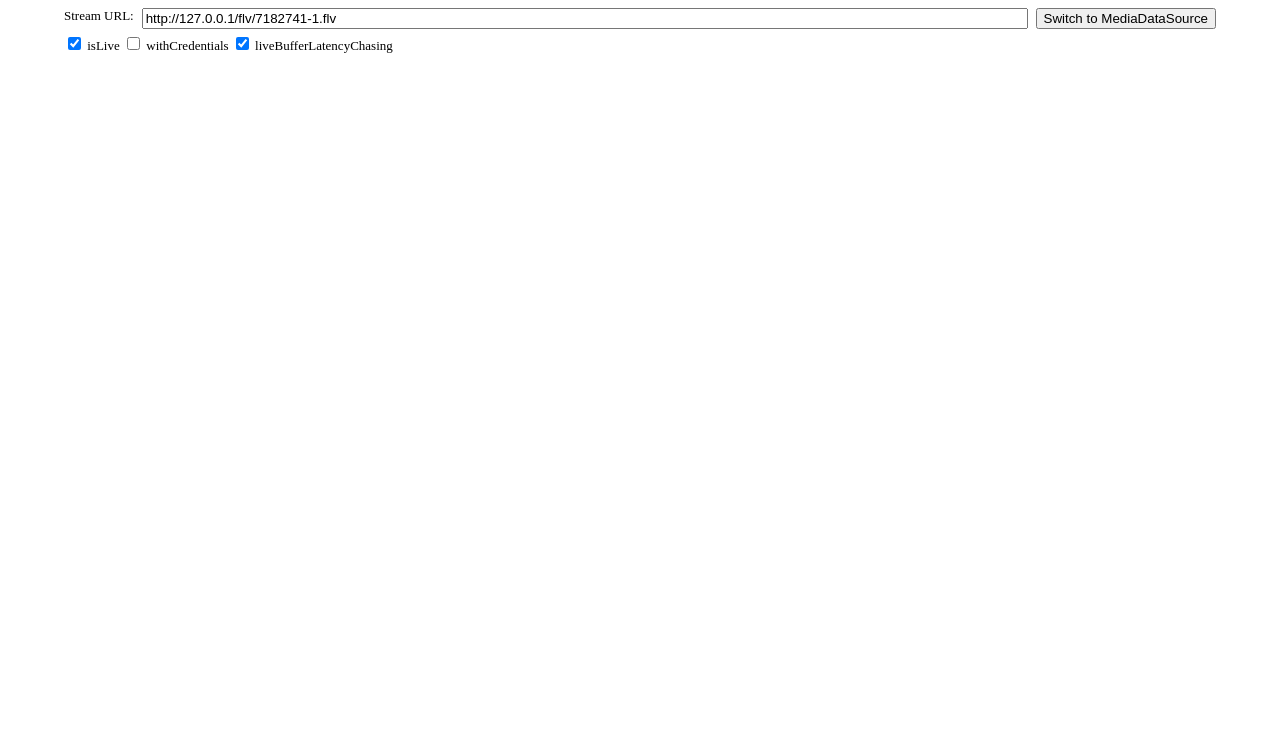
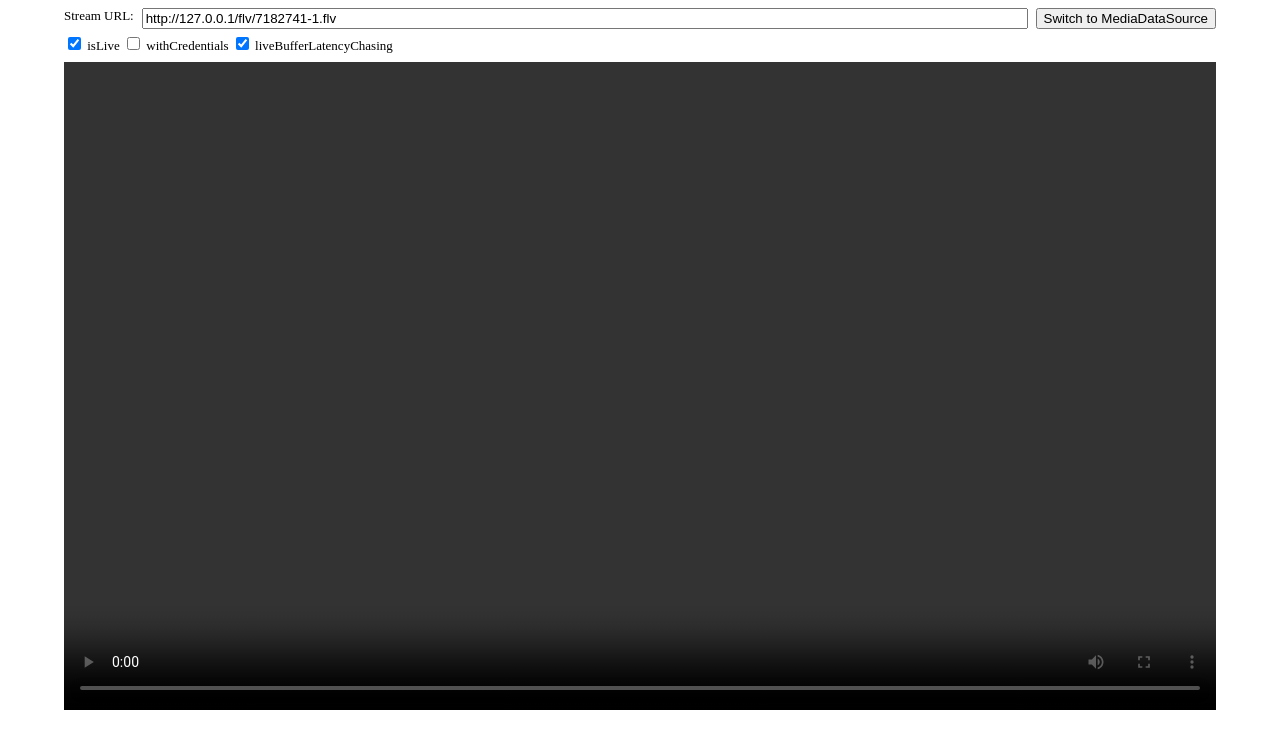
Before and after one commit to turbo-byte/-solo-koala-021-, a plain HTML site: page demo/index.html in a window 1280 px wide. Drawn offline with Linux system fonts and the light colour scheme.

Commit message:
Add newlines

```diff
--- a/demo/index.html
+++ b/demo/index.html
@@ -36,4 +36,8 @@
         </div>
         <div class="video-container">
             <div>
-                <video name="videoEle
+                <video name="videoElement" class="centeredVideo" controls autoplay>
+                    Your browser is too old which doesn't support HTML5 video.
+                </video>
+            </div>
+        </div>
```
